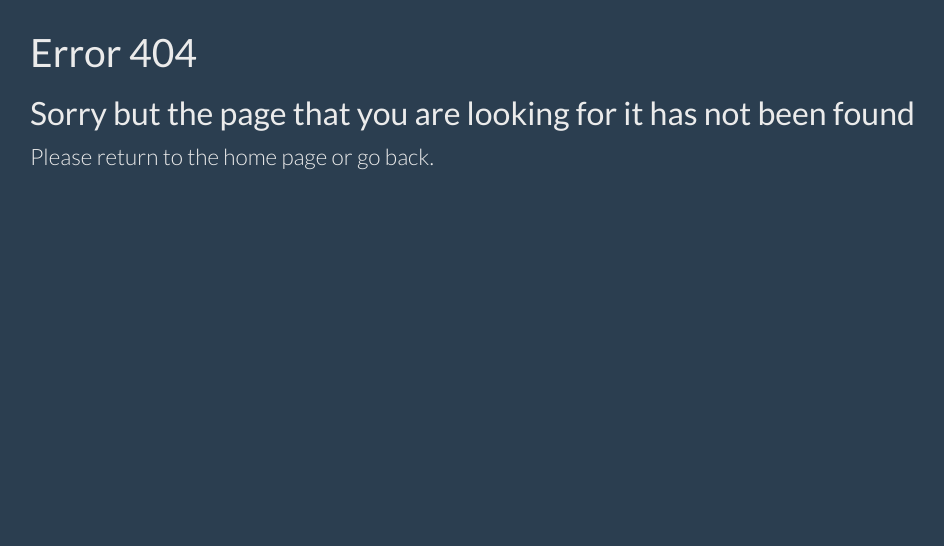
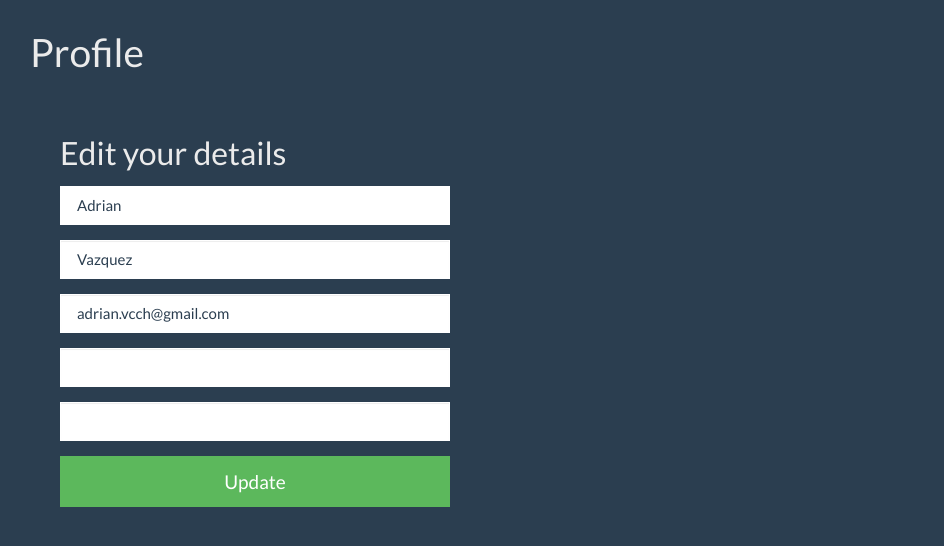
Before and after one commit to thetwentyseven/GPI, a Flask app: page /profile in a window 1280 px wide. Shown: the part 40-586 px from the top of the page, without its empty margins (40-984 px from the left). Run offline with Flask 2, Linux system fonts and the light colour scheme; a user stored in the database is signed in; data comes from the database, SQL or seed files in the repository; both versions use the stored data as it was after the commit; some libraries are stand-ins or nearby versions.

Commit message:
Creating profile page, to update the users details

```diff
--- a/src/routes.py
+++ b/src/routes.py
@@ -70,6 +70,7 @@ def login():
         # db.close()
             info = "You are now connected."
             session['logged'] = True
+            session['id'] = users[0]['id']
             return render_template('login.html', users=users, info=info)
         else:
             alert = "The email or password are wrong, or you are not register."
@@ -116,6 +117,57 @@ def register():
     else:
         return render_template('login.html', info=info)
 
+@app.route('/profile')
+def profile():
+    if not session.get('logged'):
+        abort(401)
+    id = session['id']
+    db = sqlite3.connect(database)
+    query = db.execute('SELECT * FROM users WHERE id = ?', [id])
+    users = [dict(id=row[0], firstname=row[1], lastname=row[2], email=row[3], password=row[4]) for row in query.fetchall()]
+    users = users[0]
+    if users:
+        return render_template('profile.html', users=users)
+    else:
+        return render_template('profile.html')
+
+@app.route('/update', methods=['POST', 'GET'])
+def update():
+    info = None
+    alert = None
+    if not session.get('logged'):
+        abort(401)
+    # Get the data from the form
+    if request.method == 'POST':
+        firstname = request.form['firstname']
+        lastname = request.form['lastname']
+        email = request.form['email']
+        tpassword = request.form['tpassword']
+        password = request.form['password']
+        # Create a dict to pass it to profile again
+        users = {}
+        users["firstname"] = firstname
+        users["lastname"] = lastname
+        users["email"] = email
+        users["tpassword"] = tpassword
+        users["password"] = password
+
+        # Check if the password matches
+        if tpassword != password:
+            alert = "The password does not match. Try again."
+            return render_template('profile.html', info=info, alert=alert, users=users)
+        # Update the user
+        id = session.get('id')
+        db = sqlite3.connect(database)
+        db.execute('UPDATE users SET id = ?, firstname = ?, lastname = ?, password = ? WHERE id = ?', [id, firstname, lastname, password, id])
+        db.commit()
+        db.close()
+        info = "The user has been updated."
+        return render_template('profile.html', id=id, info=info, users=users)
+    else:
+        alert = "Nothing was send through the form."
+        return render_template('profile.html', alert=alert)
+
 # Configuration
 def init(app):
   config = ConfigParser.ConfigParser()
--- a/src/templates/header.html
+++ b/src/templates/header.html
@@ -36,6 +36,7 @@
             <span class="caret"></span></a>
           <ul class="dropdown-menu">
             {% if session.logged %}
+            <li><a href="{{ url_for('profile') }}">Profile</a></li>
             <li><a href="{{ url_for('logout') }}">Log out</a></li>
             {% else %}
             <li><a href="{{ url_for('login') }}">Login</a></li>
--- a/src/templates/login.html
+++ b/src/templates/login.html
@@ -30,7 +30,7 @@
       <input type="password" id="tpassword" name="tpassword" class="form-control" placeholder="Password" required>
       <label for="password" class="sr-only">Repeat Password</label>
       <input type="password" id="password" name="password" class="form-control" placeholder="Repeat Password" required>
-      <button class="btn btn-lg btn-info btn-block" type="submit" value="Register">Register</button>
+      <button class="btn btn-lg btn-info btn-block" type="submit" value="Register">Update</button>
     </form>
   </div>
 
--- a/src/templates/profile.html
+++ b/src/templates/profile.html
@@ -2,10 +2,42 @@
 
 {% block content %}
 
+{% if info %}
+<div class="alert alert-info">
+  <strong>Info!</strong> {{ info }}
+</div>
+{% endif %}
+
+{% if alert %}
+<div class="alert alert-danger">
+  <strong>Alert!</strong> {{ alert }}
+</div>
+{% endif %}
+
 <div class="container">
   <h1>Profile</h1>
-  <p class="lead">
 
-  </p>
+  {% if users %}
+  <div class="update">
+    <form class="form-register" name="form-register" action="{{ url_for('update') }}" method="post">
+      <h2 class="form-signin-heading">Edit your details</h2>
+      <label for="firstname" class="sr-only">Firstname</label>
+      <input type="text" id="firstname" name="firstname" class="form-control" value="{{ users.firstname }}" required autofocus>
+      <label for="lastname" class="sr-only">Lastname</label>
+      <input type="text" id="lastname" name="lastname" class="form-control" value="{{ users.lastname }}" required autofocus>
+      <label for="username" class="sr-only">Email address</label>
+      <input type="text" id="email" name="email" class="form-control" value="{{ users.email }}" required autofocus>
+      <label for="password" class="sr-only">Password</label>
+      <input type="password" id="tpassword" name="tpassword" class="form-control" required>
+      <label for="password" class="sr-only">Repeat Password</label>
+      <input type="password" id="password" name="password" class="form-control" required>
+      <button class="btn btn-lg btn-success btn-block" type="submit" value="Update">Update</button>
+    </form>
+  </div>
+  {% else %}
+  <div class="">
+    <p>I am sorry, what a shame! We do not know who you are.</p>
+  </div>
+  {% endif %}
 </div>
 {% endblock %}}
```
Also changed, not shown: src/database/gpi.db.
